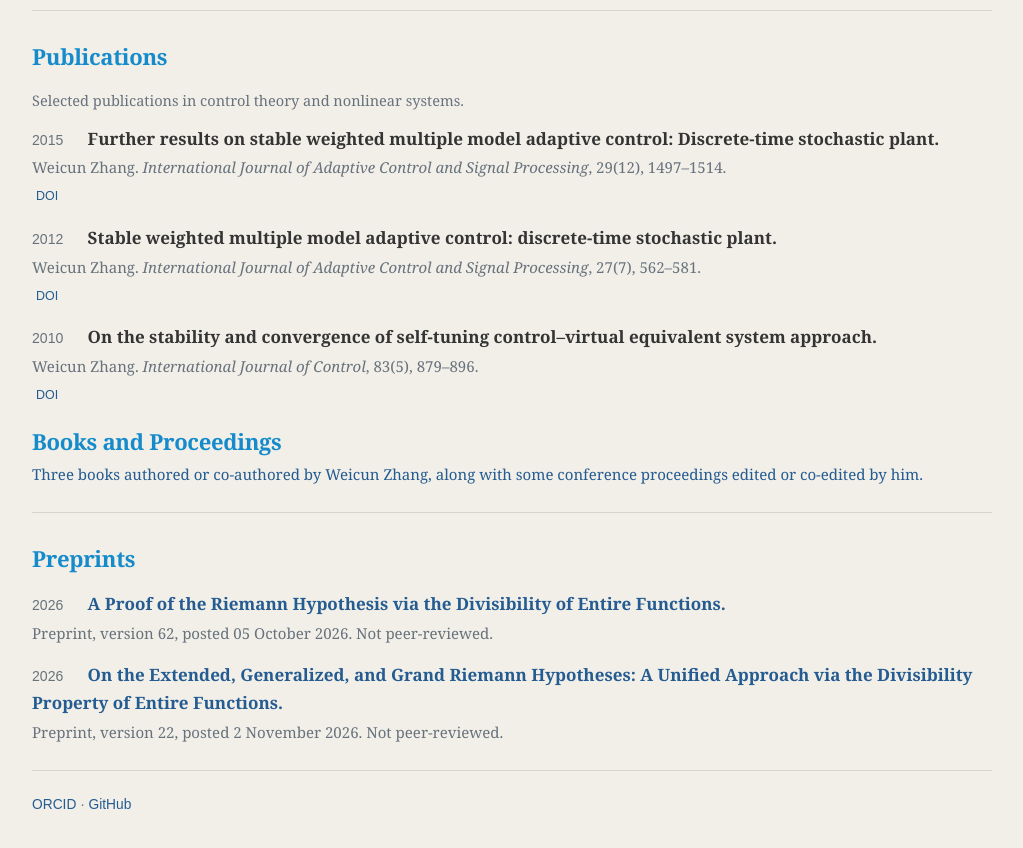
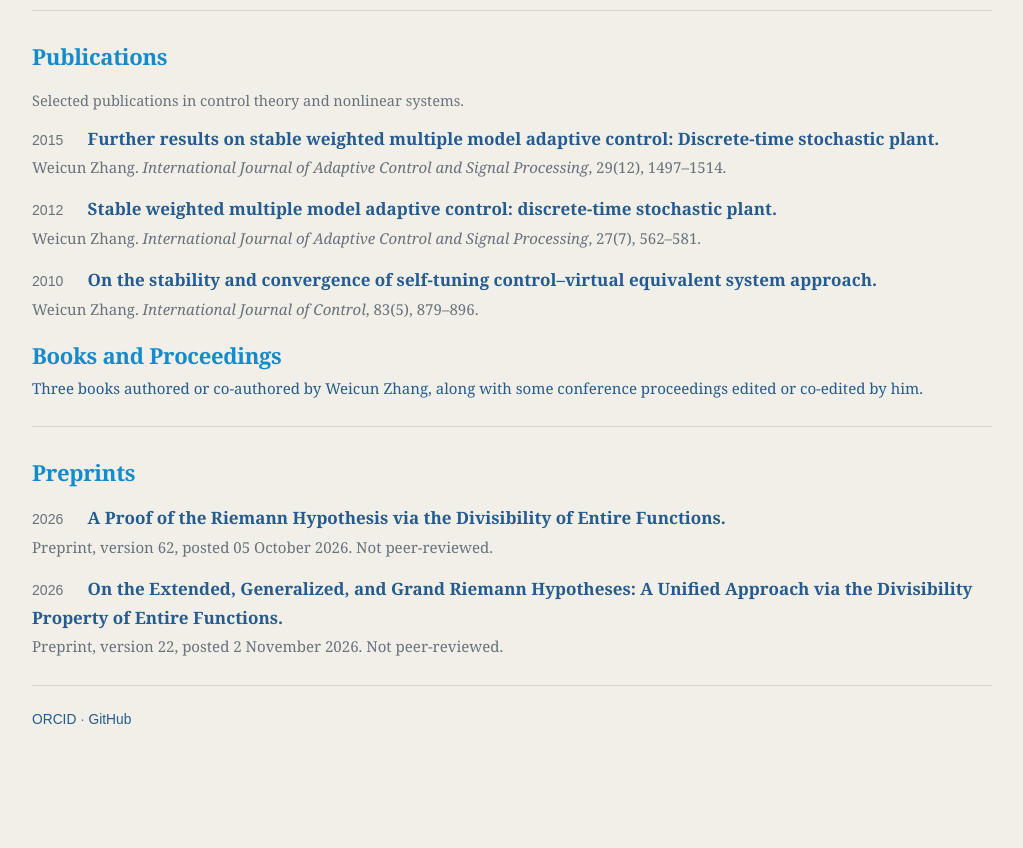
Before and after one commit to weicunzhang/weicunzhang.github.io, a plain HTML site: page index.html in a window 1280 px wide. Shown: the part 880-1728 px from the top of the page, without its empty margins (128-1151 px from the left). After the commit the page ends 1653 px from the top, so only its background shows below. Drawn offline with Linux system fonts and the light colour scheme.

Commit message:
Link publication titles directly to their DOIs
Move each publication DOI link onto its title and remove the separate DOI labels.

```diff
--- a/index.html
+++ b/index.html
@@ -346,21 +346,18 @@
         <ol class="publications">
           <li>
             <span class="year">2015</span>
-            <span class="pub-title">Further results on stable weighted multiple model adaptive control: Discrete-time stochastic plant.</span>
+            <span class="pub-title"><a href="https://doi.org/10.1002/acs.2555" target="_blank" rel="noopener noreferrer">Further results on stable weighted multiple model adaptive control: Discrete-time stochastic plant.</a></span>
             <span class="pub-meta">Weicun Zhang. <em>International Journal of Adaptive Control and Signal Processing</em>, 29(12), 1497–1514.</span>
-            <span class="pub-links"><a href="https://doi.org/10.1002/acs.2555" target="_blank" rel="noopener noreferrer">DOI</a></span>
           </li>
           <li>
             <span class="year">2012</span>
-            <span class="pub-title">Stable weighted multiple model adaptive control: discrete‐time stochastic plant.</span>
+            <span class="pub-title"><a href="https://doi.org/10.1002/acs.2328" target="_blank" rel="noopener noreferrer">Stable weighted multiple model adaptive control: discrete‐time stochastic plant.</a></span>
             <span class="pub-meta">Weicun Zhang. <em>International Journal of Adaptive Control and Signal Processing</em>, 27(7), 562–581.</span>
-            <span class="pub-links"><a href="https://doi.org/10.1002/acs.2328" target="_blank" rel="noopener noreferrer">DOI</a></span>
           </li>
           <li>
             <span class="year">2010</span>
-            <span class="pub-title">On the stability and convergence of self-tuning control–virtual equivalent system approach.</span>
+            <span class="pub-title"><a href="https://doi.org/10.1080/00207170903487421" target="_blank" rel="noopener noreferrer">On the stability and convergence of self-tuning control–virtual equivalent system approach.</a></span>
             <span class="pub-meta">Weicun Zhang. <em>International Journal of Control</em>, 83(5), 879–896.</span>
-            <span class="pub-links"><a href="https://doi.org/10.1080/00207170903487421" target="_blank" rel="noopener noreferrer">DOI</a></span>
           </li>
           <li>
             <span class="pub-title books-heading">Books and Proceedings</span>
```
